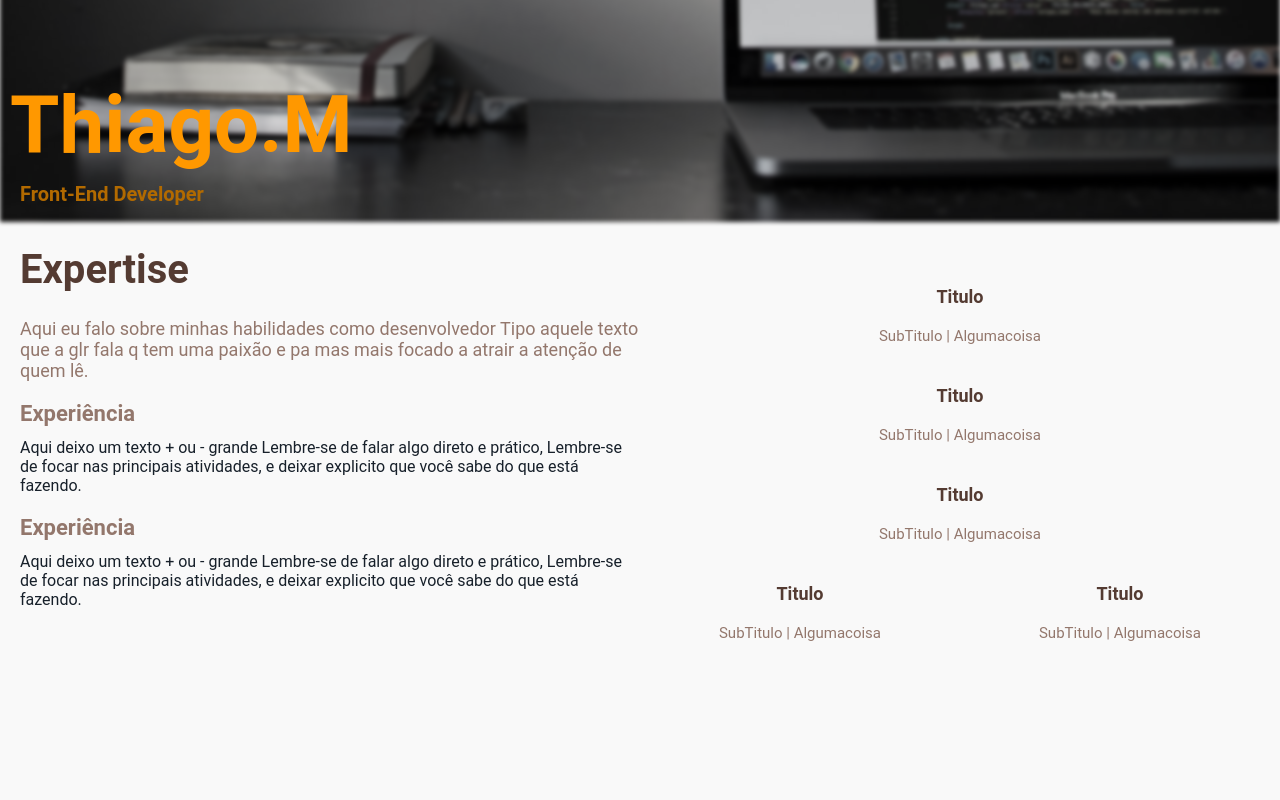
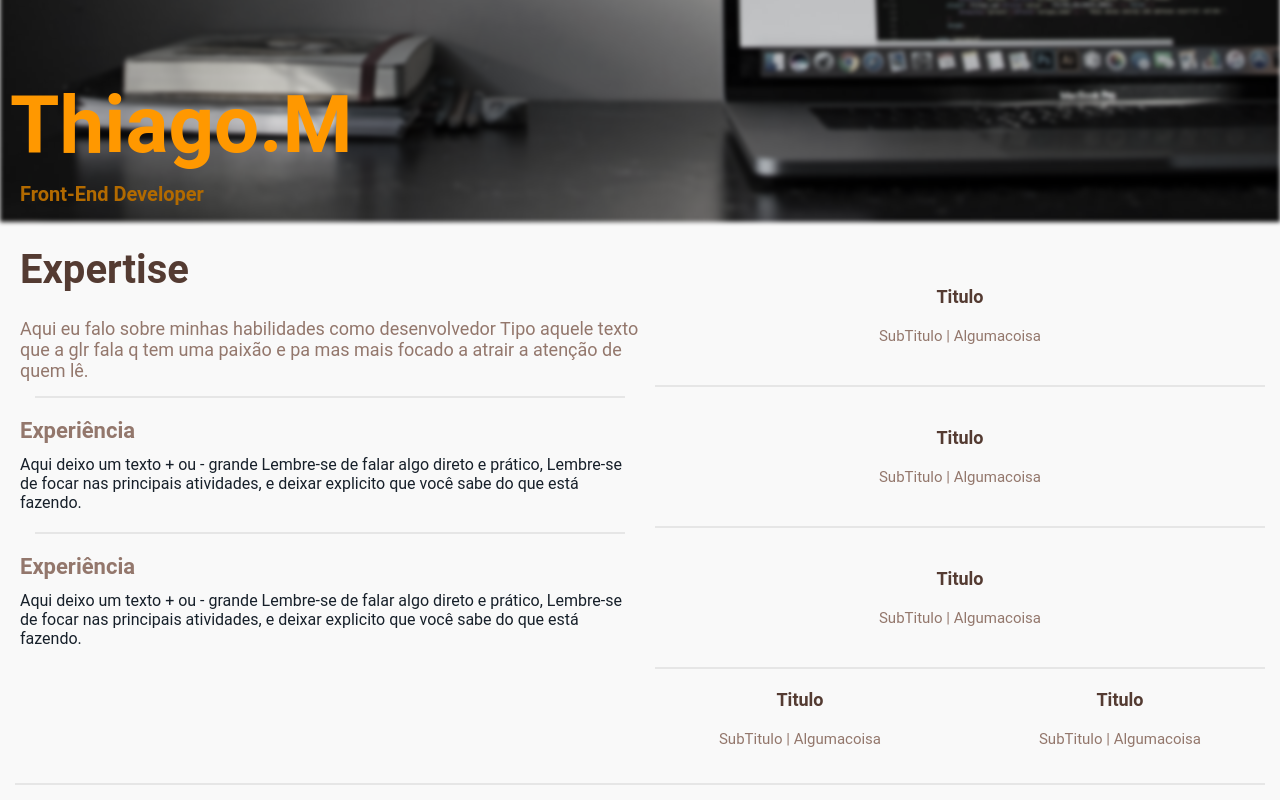
Before and after one commit to Thiago-spart/portifolio-example, a Next.js app: page / in a window 1280 px wide. Shown: the part 550-1350 px from the top of the page. Before the commit the page ends 1212 px from the top, so only its background shows below. Built offline with nearby package versions, Linux system fonts and the light colour scheme.

Commit message:
Create Line component

```diff
--- a/web/components/AboutSection/components/CertifiedSection/index.tsx
+++ b/web/components/AboutSection/components/CertifiedSection/index.tsx
@@ -1,3 +1,4 @@
+import { Line } from "../../../Line";
 import { Card } from "./components/Card";
 import { CertifiedCard } from "./components/CertifiedCard";
 
@@ -7,8 +8,11 @@ export const CertifiedSection = () => {
   return (
     <Container>
       <Card />
+      <Line />
       <Card />
+      <Line />
       <Card />
+      <Line />
       <CertifiedCard />
     </Container>
   );
--- a/web/components/AboutSection/components/ExperienceSection/index.tsx
+++ b/web/components/AboutSection/components/ExperienceSection/index.tsx
@@ -1,3 +1,4 @@
+import { Line } from "../../../Line";
 import { Card } from "./components/Card";
 
 import { Container, MainTitle, MainSubTitle, MainDiv } from "./styles";
@@ -12,8 +13,10 @@ export const ExperienceSection = () => {
           texto que a glr fala q tem uma paixão e pa mas mais focado a atrair a
           atenção de quem lê.
         </MainSubTitle>
+        <Line />
 
         <Card />
+        <Line />
         <Card />
       </MainDiv>
     </Container>
--- a/web/components/AboutSection/index.tsx
+++ b/web/components/AboutSection/index.tsx
@@ -1,5 +1,8 @@
 import { ExperienceSection } from "./components/ExperienceSection";
 import { CertifiedSection } from "./components/CertifiedSection";
+
+import { Line } from "../Line";
+
 import { Container } from "./styles.module";
 
 export const AboutSection = () => {
@@ -13,6 +16,7 @@ export const AboutSection = () => {
           <CertifiedSection />
         </div>
       </Container>
+      <Line />
     </>
   );
 };
--- /dev/null
+++ b/web/components/Line/index.tsx
@@ -0,0 +1,3 @@
+import { Divisor } from "./styles";
+
+export const Line = () => <Divisor />;
--- /dev/null
+++ b/web/components/Line/styles.ts
@@ -0,0 +1,6 @@
+import styled from 'styled-components'
+
+export const Divisor = styled.hr`
+	border: 1px solid #e6e6e6;
+  margin: 1.5rem;
+`
```
